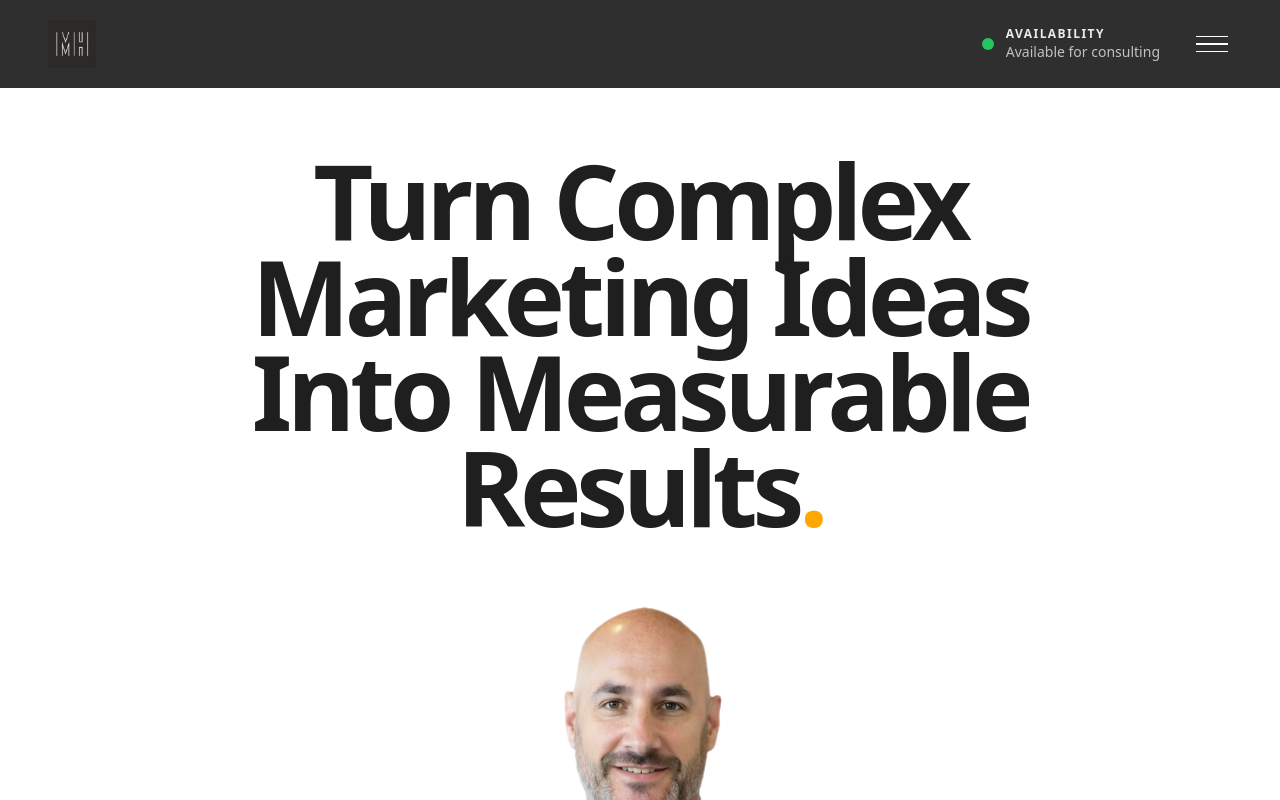
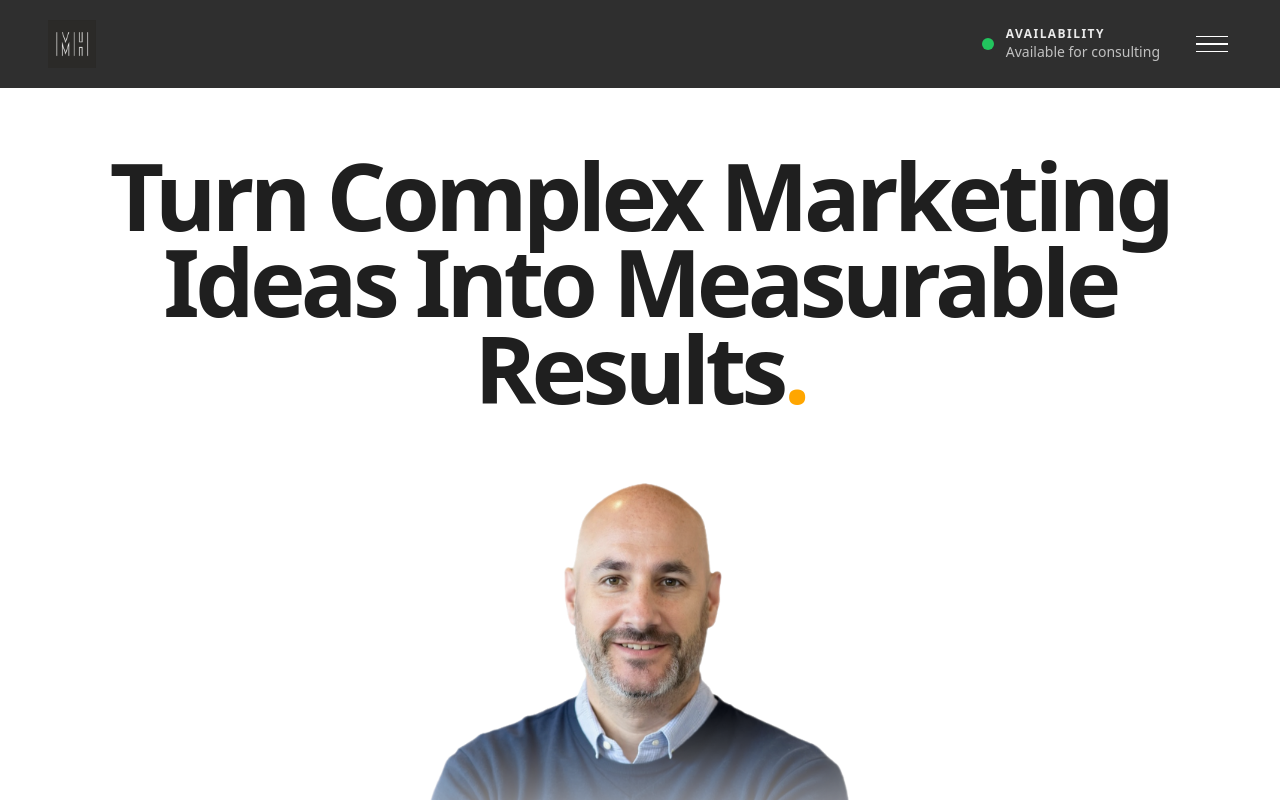
Before and after one commit to mrh1976/mherron, a React (Vite) app: page / in a window 1280 px wide. Shown: the top 800 px of the page. Built offline with nearby package versions, Linux system fonts and the light colour scheme.

Commit message:
Update Index.tsx

```diff
--- a/client/pages/Index.tsx
+++ b/client/pages/Index.tsx
@@ -521,9 +521,8 @@ export default function Index() {
       <section className="bg-white">
   <div className="max-w-[1280px] mx-auto px-5 sm:px-8 lg:px-10 pt-10 sm:pt-14 lg:pt-16 pb-16 sm:pb-20 lg:pb-24">
     <div className="flex flex-col items-center text-center">
-      <h1 className="max-w-[1120px] text-[44px] sm:text-[72px] lg:text-[104px] leading-[0.92] font-bold tracking-[-0.05em] text-[#1f1f1f]">
+      <h1 className="max-w-[1120px] text-[44px] sm:text-[72px] lg:text-[94px] leading-[0.92] font-bold tracking-[-0.05em] text-[#1f1f1f]">
         Turn Complex Marketing Ideas
-        <br />
         Into Measurable Results
         <span className="text-orange">.</span>
       </h1>
```
